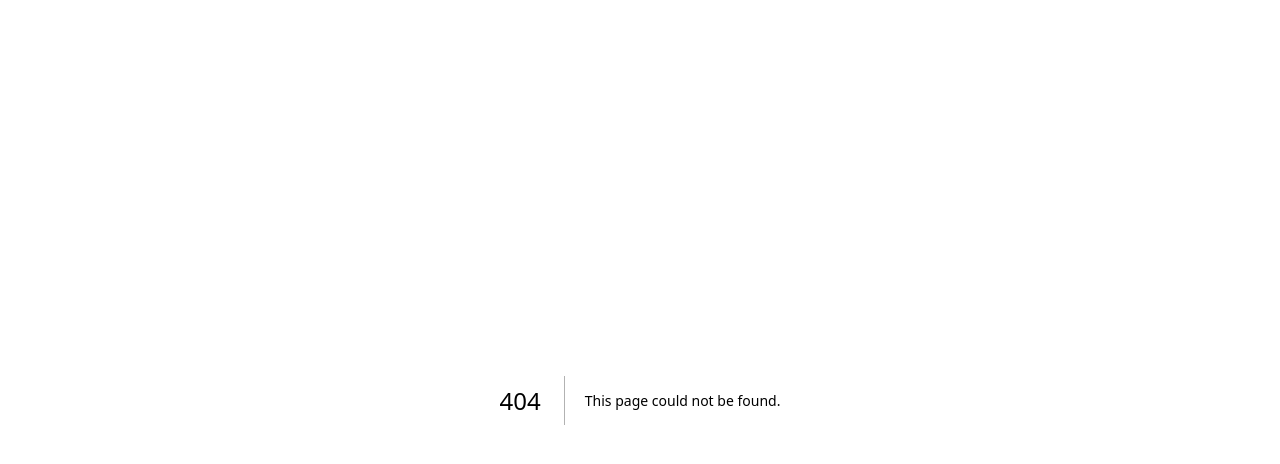
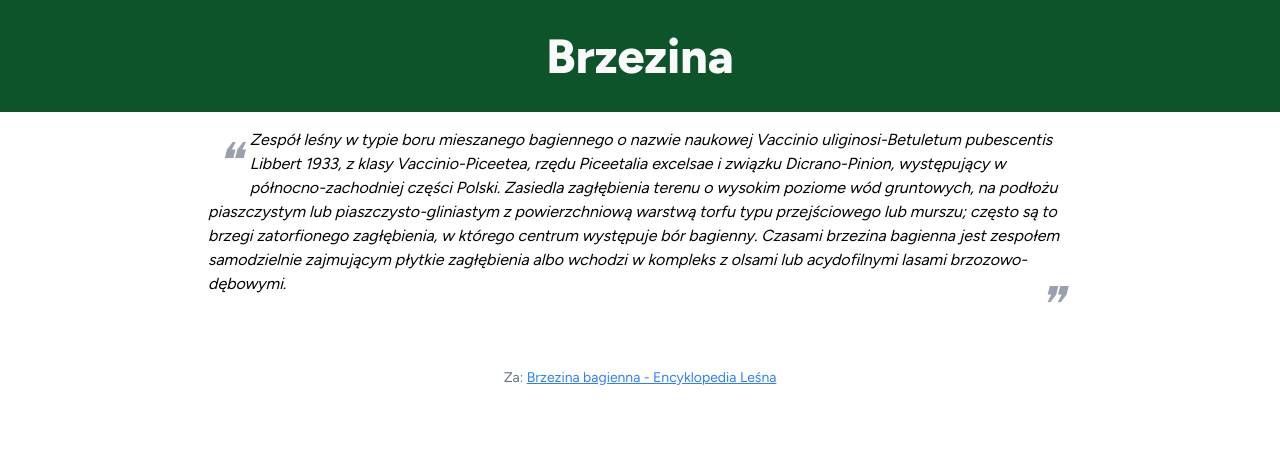
Before and after one commit to paweljw/park-bioroznorodnosci, a Next.js app: page /brzezina in a window 1280 px wide. Before the commit this address had no page. Shown: the top 464 px of the page. Built offline with nearby package versions, Linux system fonts and the light colour scheme.

Commit message:
brzezina

```diff
--- /dev/null
+++ b/src/app/brzezina/page.tsx
@@ -0,0 +1,36 @@
+import type { Metadata } from "next";
+import Link from "next/link";
+import Masthead from "~/components/Masthead";
+
+export const metadata: Metadata = {
+  title: "Brzezina",
+};
+
+export default function BrzezinaPage() {
+  return (
+    <div className="flex w-full flex-col">
+      <Masthead>Brzezina</Masthead>
+      <blockquote className="relative mx-auto w-full max-w-4xl p-4 italic before:float-left before:p-2 before:text-5xl before:text-gray-400 before:content-['❝'] after:float-right after:p-2 after:text-5xl after:text-gray-400 after:content-['❞']">
+        Zespół leśny w typie boru mieszanego bagiennego o nazwie naukowej
+        Vaccinio uliginosi-Betuletum pubescentis Libbert 1933, z klasy
+        Vaccinio-Piceetea, rzędu Piceetalia excelsae i związku Dicrano-Pinion,
+        występujący w północno-zachodniej części Polski. Zasiedla zagłębienia
+        terenu o wysokim poziome wód gruntowych, na podłożu piaszczystym lub
+        piaszczysto-gliniastym z powierzchniową warstwą torfu typu przejściowego
+        lub murszu; często są to brzegi zatorfionego zagłębienia, w którego
+        centrum występuje bór bagienny. Czasami brzezina bagienna jest zespołem
+        samodzielnie zajmującym płytkie zagłębienia albo wchodzi w kompleks z
+        olsami lub acydofilnymi lasami brzozowo-dębowymi.
+      </blockquote>
+      <p className="mx-auto max-w-4xl p-4 text-center text-sm text-gray-500">
+        Za:{" "}
+        <Link
+          href="https://encyklopedialesna.com/haslo/brzezina-bagienna/"
+          className="text-blue-500 underline"
+        >
+          Brzezina bagienna - Encyklopedia Leśna
+        </Link>
+      </p>
+    </div>
+  );
+}
```
